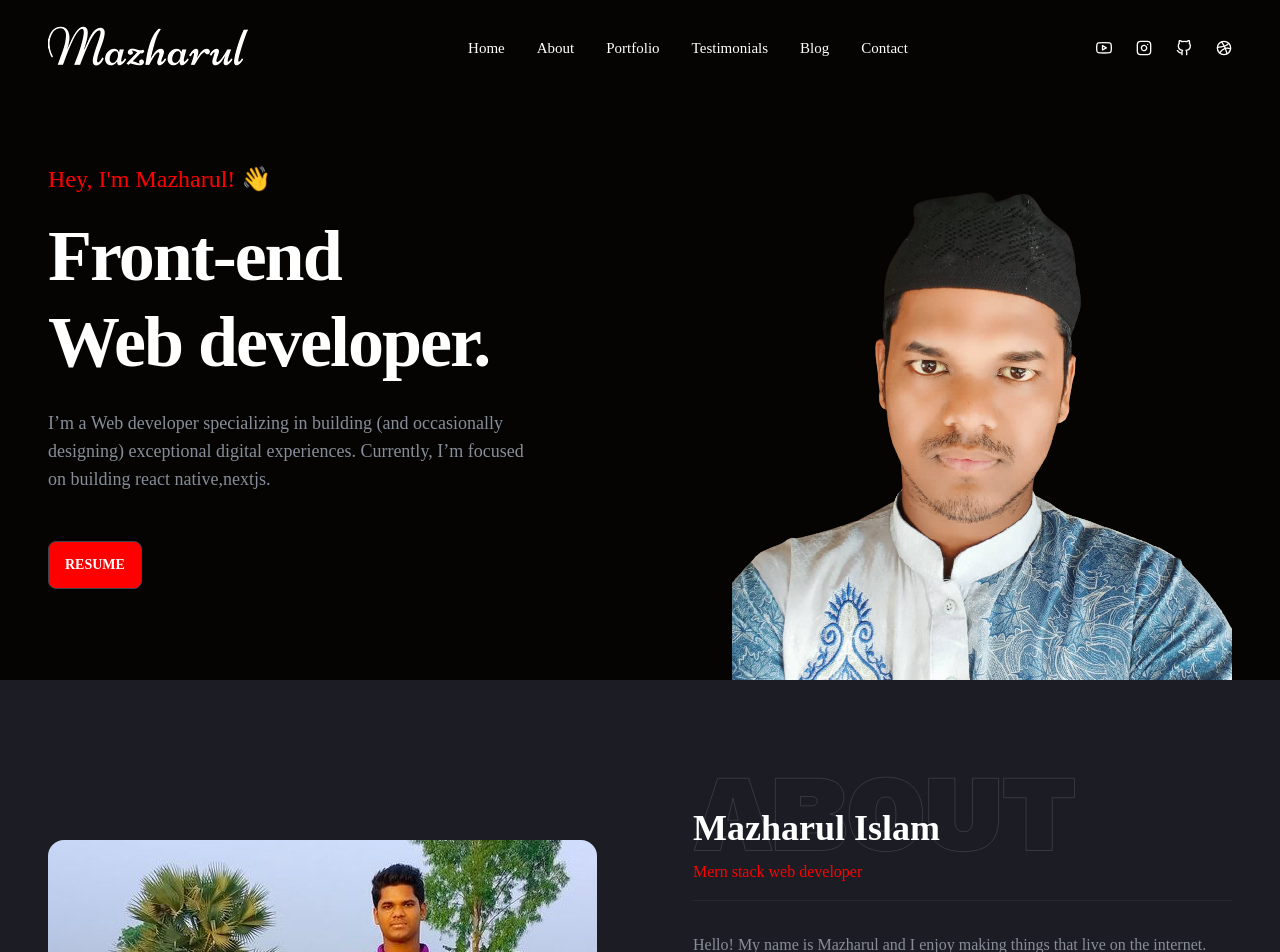
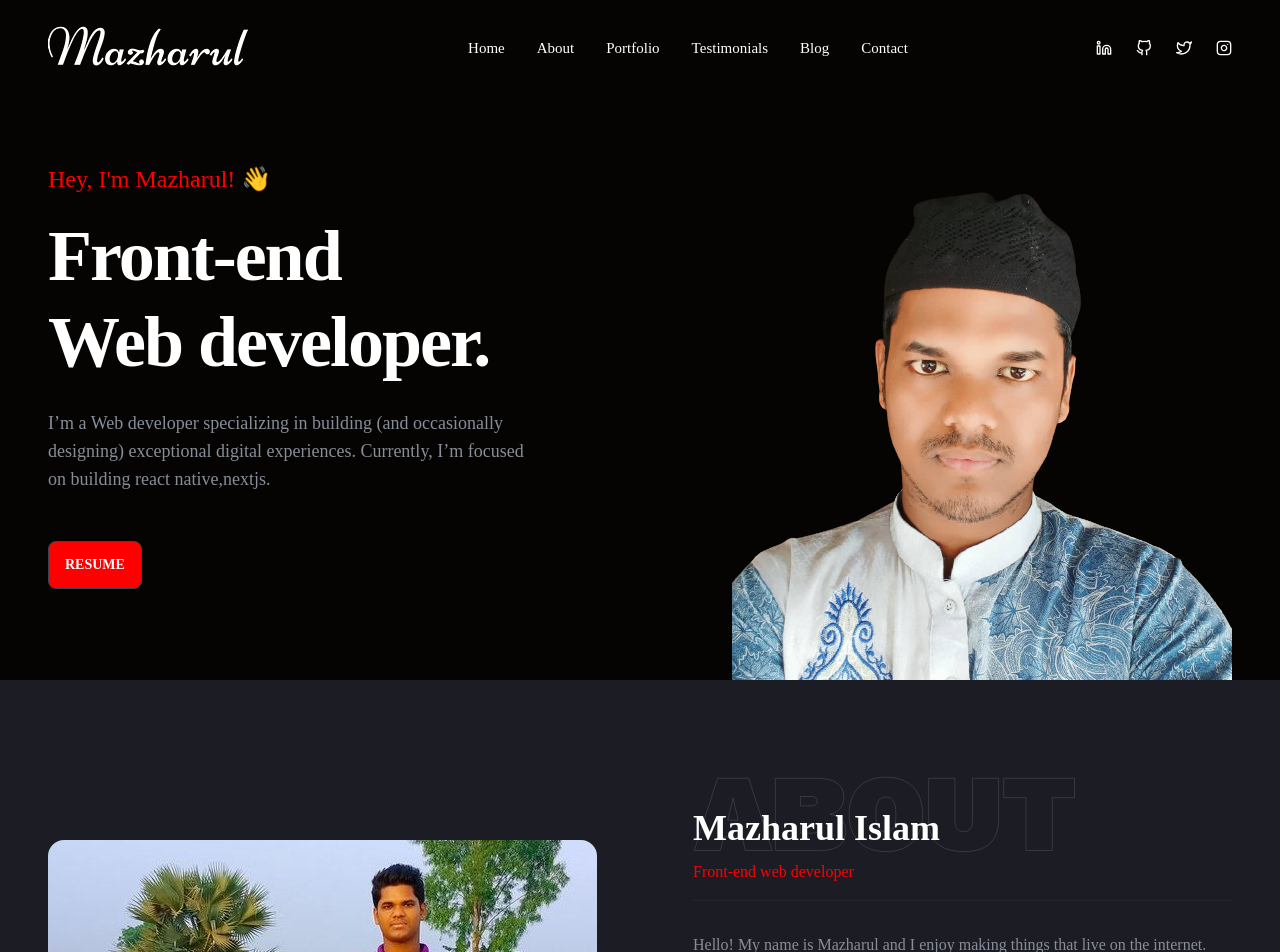
Before and after one commit to MazharulDev/mazharul-portfolio, a React (Create React App) app: page / in a window 1280 px wide. Shown: the top 952 px of the page. Built offline with nearby package versions, Linux system fonts and the light colour scheme.

Commit message:
change resume and some link

```diff
--- a/src/components/About.js
+++ b/src/components/About.js
@@ -23,7 +23,7 @@ const About = () => {
                 Mazharul Islam
               </h2>
               <p className='mb-4 text-accent'>
-                Mern stack web developer
+                Front-end web developer
               </p>
               <hr className='mb-8 opacity-5' />
               <p>
--- a/src/data.js
+++ b/src/data.js
@@ -1,15 +1,15 @@
 //  icons
 import {
-  FiYoutube,
   FiInstagram,
   FiGithub,
-  FiDribbble,
   FiLayout,
   FiSettings,
   FiPenTool,
   FiTag,
   FiMail,
   FiMapPin,
+  FiLinkedin,
+  FiTwitter
 } from 'react-icons/fi';
 
 
@@ -55,21 +55,22 @@ import TestiImage3 from './assets/img/testimonials/testimonial-3.webp';
 // social
 export const social = [
   {
-    icon: <FiYoutube />,
-    href: '',
+    icon: <FiLinkedin />,
+    href: 'https://www.linkedin.com/in/mazharuldev/',
+  },
+  {
+    icon: <FiGithub />,
+    href: 'https://github.com/MazharulDev',
+  },
+  {
+    icon: <FiTwitter />,
+    href: 'https://twitter.com/MazharulDev',
   },
   {
     icon: <FiInstagram />,
-    href: 'https://www.instagram.com/miforbd/?hl=en',
+    href: 'https://www.instagram.com/mazharuldev/',
   },
-  {
-    icon: <FiGithub />,
-    href: 'https://github.com/miforbd',
-  },
-  {
-    icon: <FiDribbble />,
-    href: '',
-  },
+
 ];
 
 
```
Also changed, not shown: 1 other file (tests, documents, lock files or other folders).
